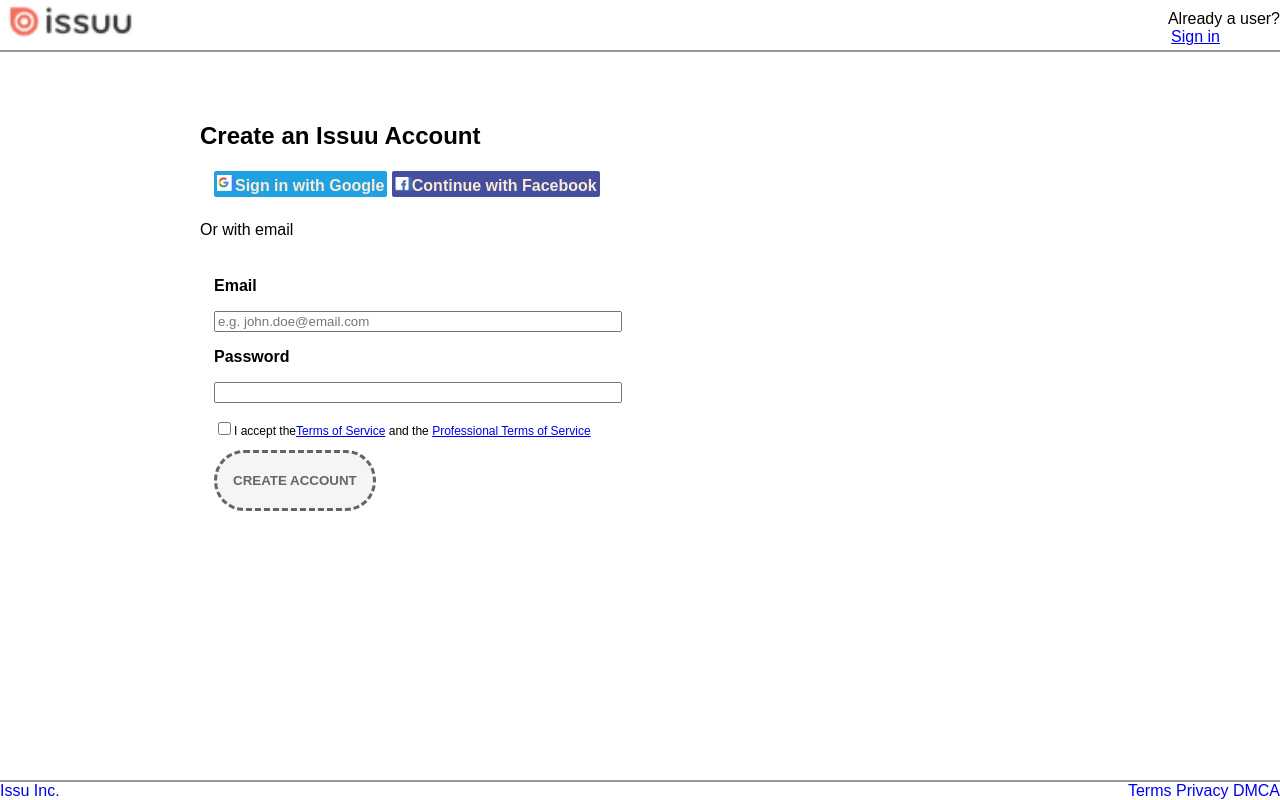
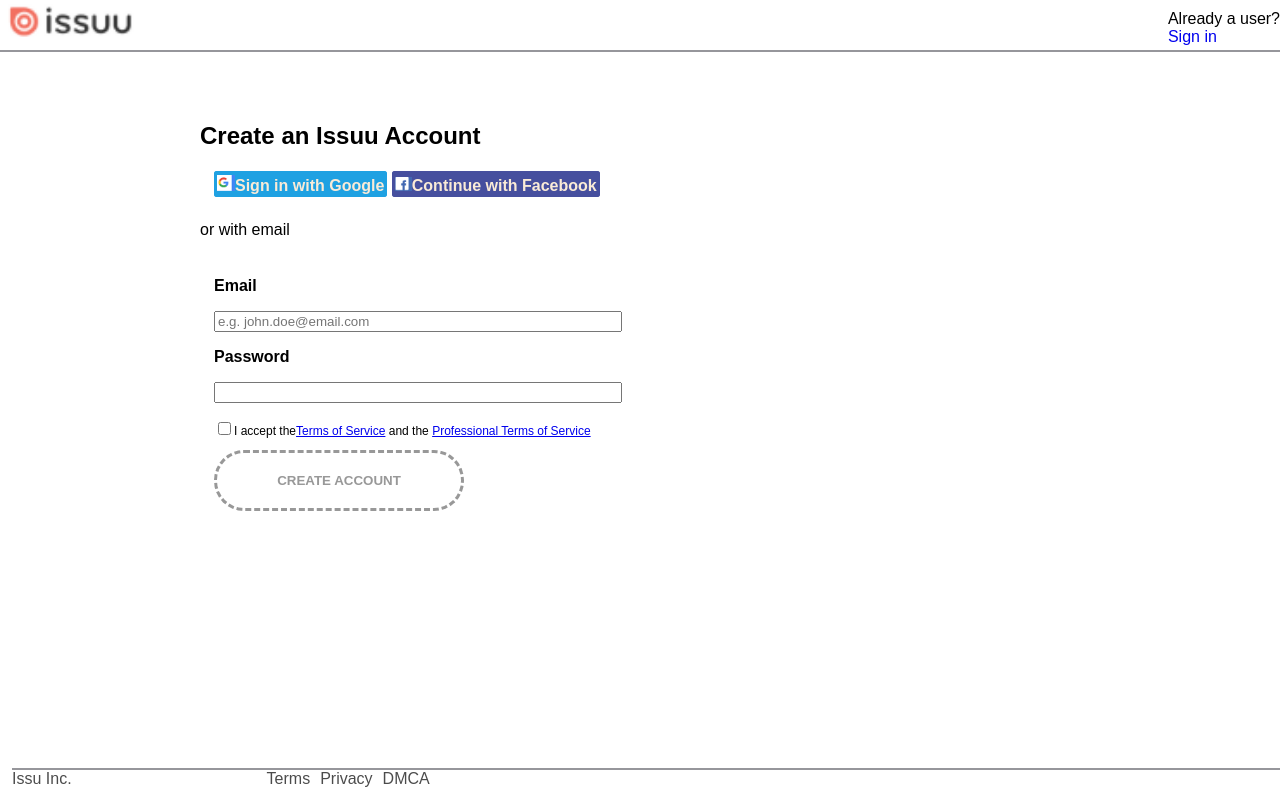
Before and after one commit to BillyVanHeel/Bootcamp-Deberes-HTML-CSS, a plain HTML site: page BootcampModule1/Bootcamp.HTML+CSS2/index.html in a window 1280 px wide. Drawn offline with Linux system fonts and the light colour scheme.

Commit message:
FIX:html-css-2

```diff
--- a/BootcampModule1/Bootcamp.HTML+CSS2/index.html
+++ b/BootcampModule1/Bootcamp.HTML+CSS2/index.html
@@ -10,7 +10,9 @@
 <body>
     <header>
         <span><img src="./assets/Issuu-logo.png" alt="Issuu Logo" class="issuu-logo"></span>
-        <span class="login1">Already a user?</span><span class="login2"><a href="#">Sign in</a></span>
+        <div class="login1">
+            <span">Already a user?</span><span><a href="#">Sign in</a></span>
+        </div>
     </header>
     <main>
         <h2>Create an Issuu Account</h2>
@@ -23,7 +25,7 @@
             </div>
             <div>
                 <p>
-                 Or with email
+                 or with email
                 </p>
                 <fieldset>
                     <p class="input-name">
@@ -46,12 +48,12 @@
         </form>
     </main>
     <footer>
-       <span><a href="#">Issu Inc.</a></span>
-        <span>
-            <a href="#">Terms</a>
-            <a href="#">Privacy</a>
-            <a href="#">DMCA</a>
-        </span>
+       <a href="#">Issu Inc.</a>
+        <ul>
+            <li><a href="#">Terms</a></li>
+           <li><a href="#">Privacy</a></li>
+            <li><a href="#">DMCA</a></li>
+        </ul>
     </footer>
 </body>
 </html>
--- a/BootcampModule1/Bootcamp.HTML+CSS2/styles.css
+++ b/BootcampModule1/Bootcamp.HTML+CSS2/styles.css
@@ -12,14 +12,7 @@ main{
     padding-left: 200px;
     padding-top: 50px;
 }
-footer{
-    display: flex;
-    justify-content: space-between;
-    border-top: 2px solid rgb(150, 150, 155);
-    position: absolute;
-    bottom: 0;
-    width: 100%;
-}
+
 .issuu-logo{
     width: 150px;
     position: fixed;
@@ -33,12 +26,11 @@ fieldset{
     align-items: flex-end;
     padding-top: 10px;
 }
-.login2{
-    display: flex;
-    justify-content: right;
-    align-items: flex-end;
-    text-decoration:none;
-    padding-right: 60px;
+.login1 span{
+    display: block;
+}
+.login1 span a{
+    text-decoration: none;
 }
 .google-background{
     background-color: rgb(31, 161, 226);
@@ -61,11 +53,13 @@ fieldset{
 }
 .signup1{
     border: rgb(93, 93, 93);
+    background-color: white;
     border: dashed;
     border-radius: 30px;
     padding: 20px 16px;
     font-weight: 700;
-    opacity: 0.6;
+    width: 250px;
+    opacity: 0.4;
 }
 button span.button-text{
     font-weight: bold;
@@ -83,6 +77,31 @@ button span.button-text{
 .checkbox1{
     font-size: 12px;
 }
-footer span a{
+footer{
+    display: flex;
+    border-top: 2px solid rgb(150, 150, 155);
+    position: absolute;
+    bottom: 0;
+    width: 100%;
+    margin: 12px;
+}
+footer a{
     text-decoration: none;
+    color:black;
+    opacity: 0.7;
 }
+footer + a{
+    display: flex;
+    justify-content: flex-start;
+    align-self: center;
+
+}
+footer ul{
+    display:flex;
+    justify-content: center;
+    margin:0 150px;
+}
+footer ul li{
+    margin: 0 5px;
+    list-style: none;
+}
```
